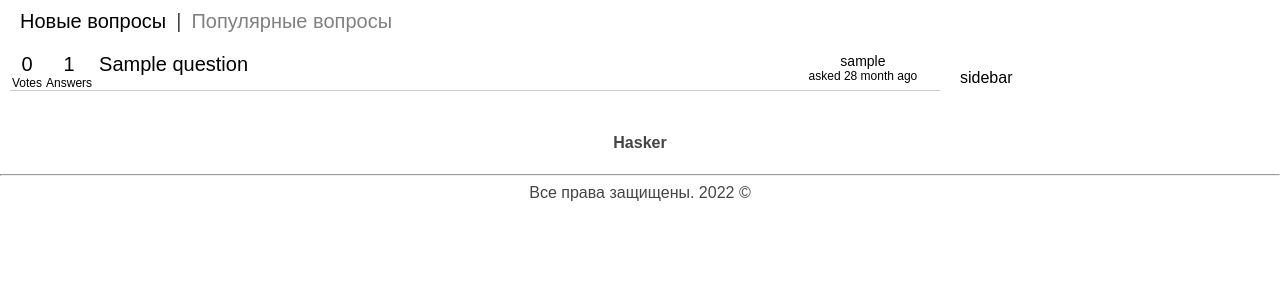
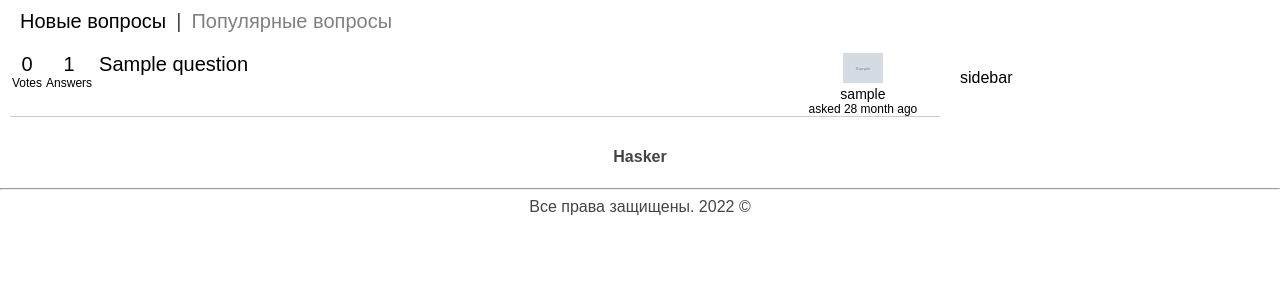
Before and after one commit to 71andy/otus_course_07_django_project, a Django app: page / in a window 1280 px wide. Shown: the part 40-340 px from the top of the page. Run offline with Django 4.2, Linux system fonts and the light colour scheme; tables that the repository leaves empty hold one stand-in row (values such as "Sample post"); grey boxes marked "Sample" are stand-in pictures.

Commit message:
Добавил аватар пользователя в списке вопросов

```diff
--- a/hasker/hsite/templates/hsite/index.html
+++ b/hasker/hsite/templates/hsite/index.html
@@ -26,6 +26,11 @@
           </div>
           <div class="qa-user">
             <div>
+              {% if q.user.profile.avatar %}
+              <img class="img-avatar thumb" src="{{ q.user.profile.avatar.url}}" />
+              {% endif %}
+            </div>
+                <div>
               {{ q.user }}
             </div>
             <div class="qa-small-text">
```
